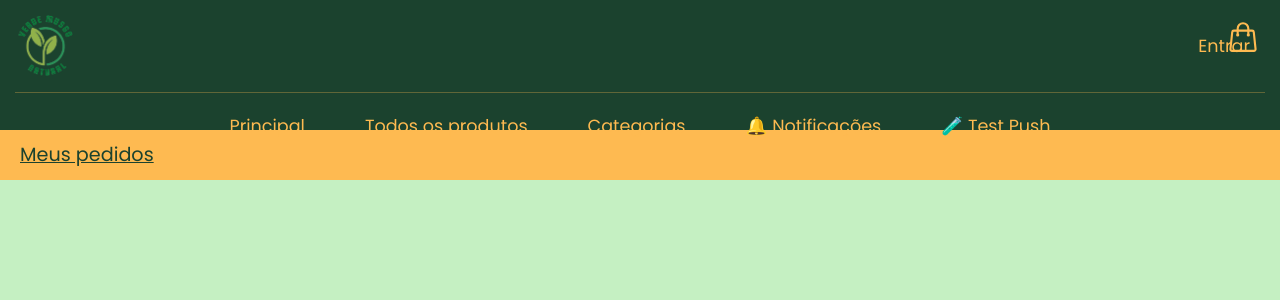
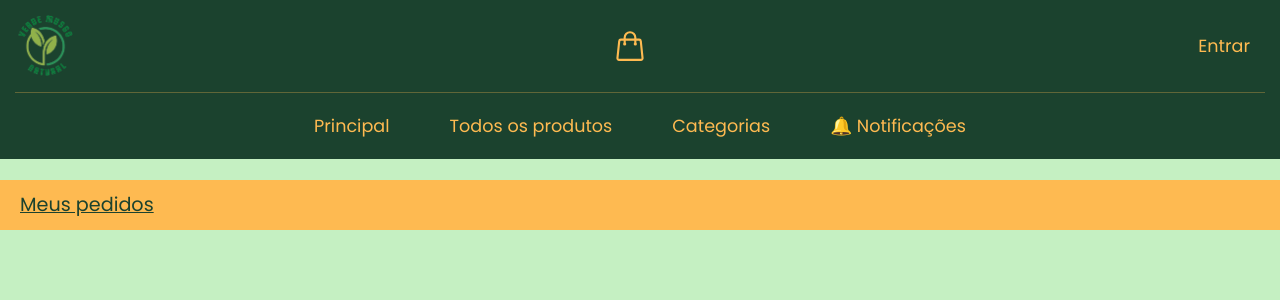
Before and after one commit to jaziel1974/vmn_ecomm_frontend, a Next.js app: page /myAccount in a window 1280 px wide. Shown: the top 300 px of the page. Built offline with nearby package versions, Linux system fonts and the light colour scheme; a web font is replaced by a local one.

Commit message:
navigation menu css fix; cart display css fix; small css fixes

```diff
--- a/components/Center.js
+++ b/components/Center.js
@@ -4,12 +4,7 @@ const StyledDiv = styled.div`
     background-color: #c5f0c2;
     margin: 0 auto;
     position: relative;
-    @media screen and (max-width: 768px) {
-        padding-top: 90px;
-    }
-    @media screen and (min-width: 768px) {
-        padding-top: 130px;
-    }
+    padding-top: 30px;
 
 `;
 
--- a/components/Header.js
+++ b/components/Header.js
@@ -23,7 +23,7 @@ const StyledHeader = styled.header`
         justify-content: space-between;
     }
     @media screen and (min-width: 769px) {
-        height: 130px;
+        /* Removed fixed height to allow content to define header height */
         display: block;
     }
 `;
@@ -191,15 +191,7 @@ const NavLink = styled(Link)`
 const CartContainer = styled.div`
     display: flex;
     align-items: center;
-
-    @media screen and (max-width: 768px) {
-        position: relative;
-    }
-    @media screen and (min-width: 769px) {
-        position: absolute;
-        top: 15px;
-        right: 15px;
-    }
+    position: relative;
 `;
 
 const CartLink = styled(Link)`
@@ -254,7 +246,6 @@ export default function Header() {
         { href: '/products', label: 'Todos os produtos' },
         { href: '/categories', label: 'Categorias' },
         { href: '/subscribe', label: '🔔 Notificações' },
-        { href: '/test-notifications', label: '🧪 Test Push' },
     ];
 
     return (
@@ -267,6 +258,16 @@ export default function Header() {
                         onClick={() => router.push('/')}
                     />
                 </Logo>
+
+                {/* Cart (always visible) */}
+                <CartContainer>
+                    <CartLink href={'/cart'}>
+                        <BasketIcon style={{ width: "35px", height: "35px" }} />
+                        {cartProductsSize > 0 && (
+                            <CartBadge>{cartProductsSize}</CartBadge>
+                        )}
+                    </CartLink>
+                </CartContainer>
 
                 {/* Desktop Auth Navigation */}
                 <AuthNav>
@@ -283,16 +284,6 @@ export default function Header() {
                         </>
                     )}
                 </AuthNav>
-
-                {/* Cart (always visible) */}
-                <CartContainer>
-                    <CartLink href={'/cart'}>
-                        <BasketIcon style={{ width: "35px", height: "35px" }} />
-                        {cartProductsSize > 0 && (
-                            <CartBadge>{cartProductsSize}</CartBadge>
-                        )}
-                    </CartLink>
-                </CartContainer>
 
                 {/* Mobile Hamburger Button */}
                 <HamburgerButton onClick={toggleMobileMenu} aria-label="Toggle menu">
--- a/pages/_app.js
+++ b/pages/_app.js
@@ -22,6 +22,16 @@ html, body {
   overflow-x: hidden;
   -webkit-font-smoothing: antialiased;
   -moz-osx-font-smoothing: grayscale;
+}
+
+/* Responsive padding for fixed header */
+body {
+  padding-top: 70px;
+}
+@media screen and (min-width: 769px) {
+  body {
+    padding-top: 150px; /* Increased to accommodate taller header */
+  }
 }
 
 /* Mobile touch targets */
```
Also changed, not shown: 1 other file (tests, documents, lock files or other folders).
